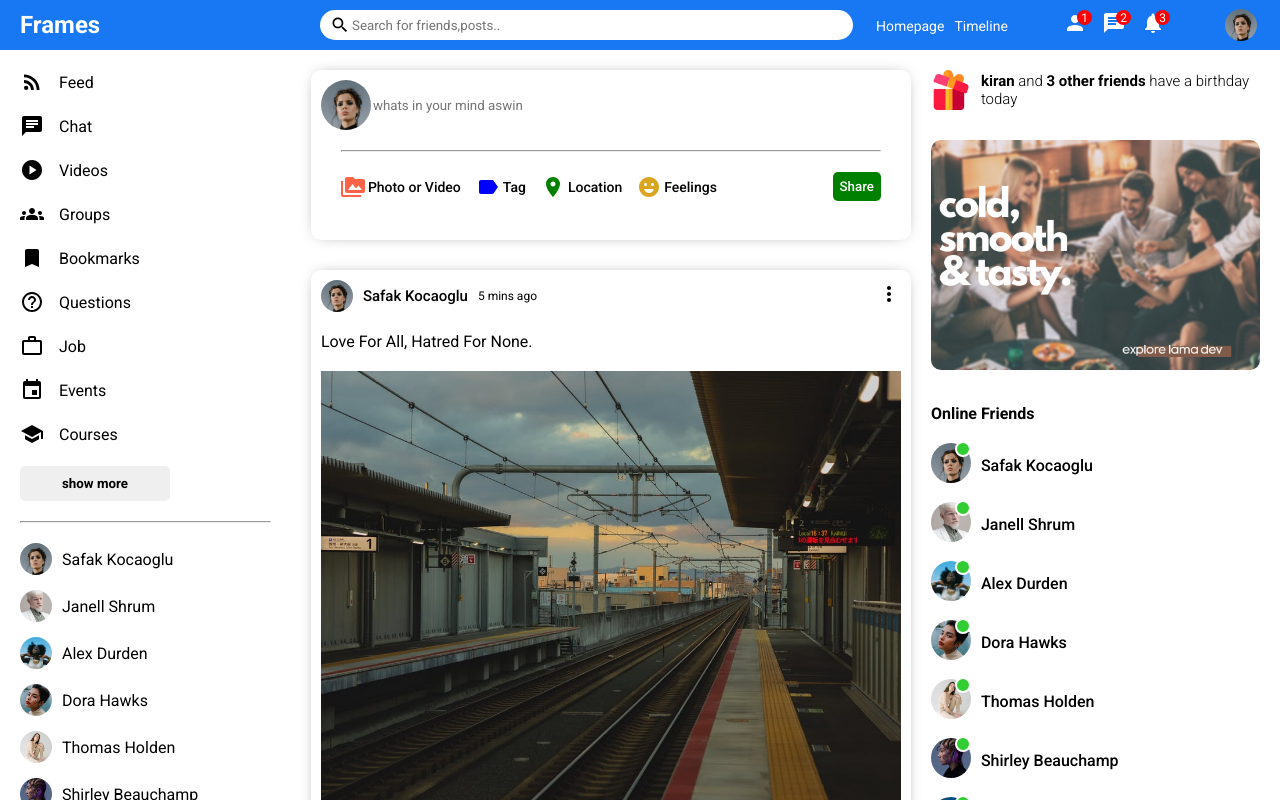
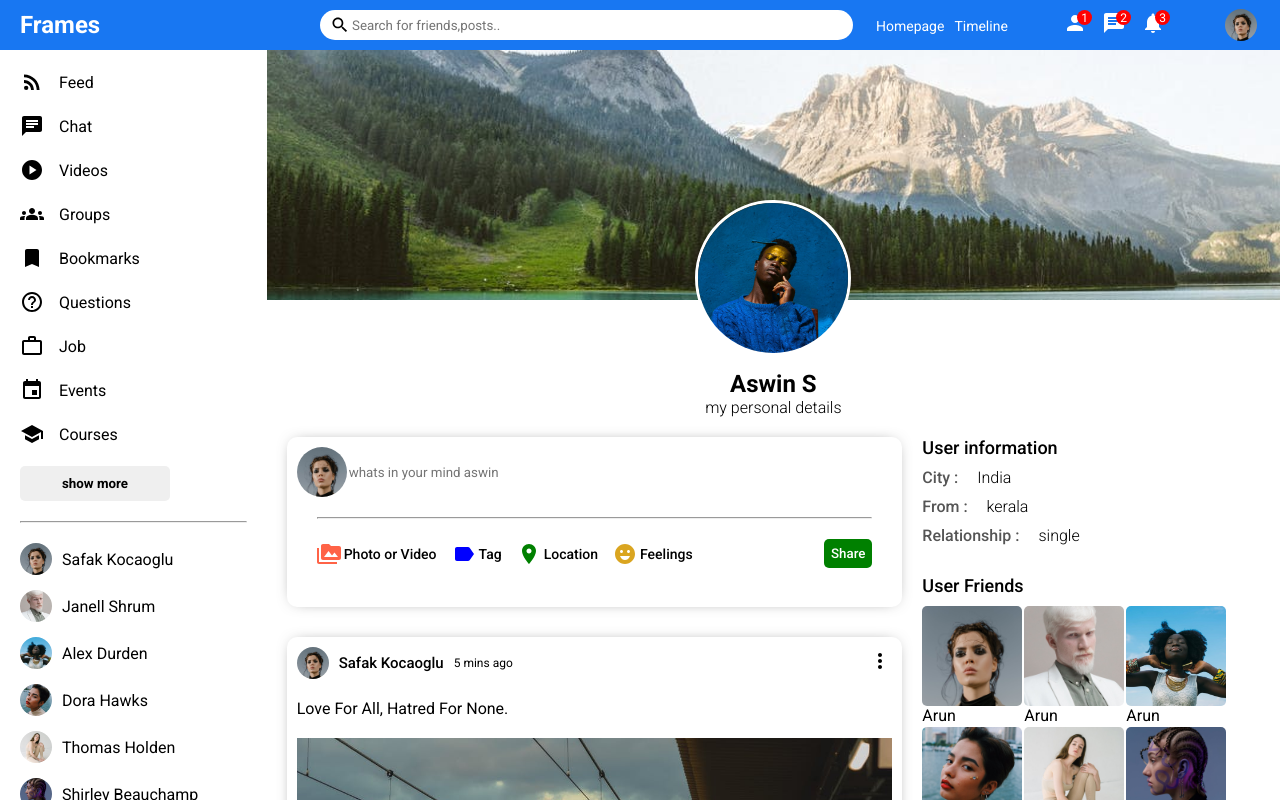
Before and after one commit to ASWIN-PALAYAD/frames, a React (Vite) app in the folder client/: page / in a window 1280 px wide. Shown: the top 800 px of the page. Built offline with nearby package versions, Linux system fonts and the light colour scheme.

Commit message:
profile page design completd

```diff
--- a/client/src/App.jsx
+++ b/client/src/App.jsx
@@ -1,11 +1,13 @@
 import Home from "./pages/home/Home"
+import Profile from "./pages/profile/Profile"
 
 
 function App() {
 
   return (
     <>
-      <Home/>
+      {/* <Home/> */}
+      <Profile/>
     </>
   )
 }
--- a/client/src/components/rightbar/Rightbar.jsx
+++ b/client/src/components/rightbar/Rightbar.jsx
@@ -2,11 +2,12 @@
 import { Users } from '../../dummyData';
 import Online from '../online/Online';
 
-const Rightbar = () => {
-  return (
-    <div className='rightbar'>
-      <div className="rightbarWrapper">
-        <div className="birthdayContainer">
+const Rightbar = ({profile}) => {
+
+  const HomeRightbar = () => {
+    return (
+      <>
+      <div className="birthdayContainer">
           <img className='birthdayImg' src="/assets/gift.png" alt="birthday" />
           <span className="birthdayText">
               <b>kiran</b> and <b>3 other friends</b> have a birthday today
@@ -20,6 +21,63 @@
             ))}
 
         </ul>
+      </>
+    )
+  }
+
+  const ProfileRightbar = () => {
+    return (
+      <>
+        <h4 className='rightbarTitle'>User information</h4>
+        <div className="rightbarInfo">
+          <div className="rightbarInfoItem">
+            <span className="rightbarInfoKey">City : </span>
+            <span className="rightbarInfoValue">India</span>
+          </div>
+          <div className="rightbarInfoItem">
+            <span className="rightbarInfoKey">From : </span>
+            <span className="rightbarInfoValue">kerala</span>
+          </div>
+          <div className="rightbarInfoItem">
+            <span className="rightbarInfoKey">Relationship : </span>
+            <span className="rightbarInfoValue">single</span>
+          </div>
+        </div>
+        <h4 className='rightbarTitle'>User Friends</h4>
+        <div className="rightbarFollowings">
+          <div className="rightbarFollowing">
+            <img src='/assets/person/1.jpeg' alt="" className="rightbarFollowingImg" />
+            <span className="rightbarFollowingName">Arun</span>
+          </div>
+          <div className="rightbarFollowing">
+            <img src='/assets/person/2.jpeg' alt="" className="rightbarFollowingImg" />
+            <span className="rightbarFollowingName">Arun</span>
+          </div>
+          <div className="rightbarFollowing">
+            <img src='/assets/person/3.jpeg' alt="" className="rightbarFollowingImg" />
+            <span className="rightbarFollowingName">Arun</span>
+          </div>
+          <div className="rightbarFollowing">
+            <img src='/assets/person/4.jpeg' alt="" className="rightbarFollowingImg" />
+            <span className="rightbarFollowingName">Arun</span>
+          </div>
+          <div className="rightbarFollowing">
+            <img src='/assets/person/5.jpeg' alt="" className="rightbarFollowingImg" />
+            <span className="rightbarFollowingName">Arun</span>
+          </div>
+          <div className="rightbarFollowing">
+            <img src='/assets/person/6.jpeg' alt="" className="rightbarFollowingImg" />
+            <span className="rightbarFollowingName">Arun</span>
+          </div>
+        </div>
+      </>
+    )
+  }
+
+  return (
+    <div className='rightbar'>
+      <div className="rightbarWrapper">
+        {profile ? <ProfileRightbar/> : <HomeRightbar/>}
       </div>
     </div>
   )
--- a/client/src/components/rightbar/rightbar.css
+++ b/client/src/components/rightbar/rightbar.css
@@ -33,3 +33,39 @@
     margin: 0;
     list-style: none;
 }
+.rightbarTitle{
+    font-size: 18px;
+    font-weight: 500;
+    margin-bottom: 10px;
+}
+.rightbarInfo{
+    margin-bottom: 30px;
+}
+.rightbarInfoItem{
+    margin-bottom: 10px;
+}
+.rightbarInfoKey{
+    font-weight: 500;
+    margin-right: 15px;
+    color: #555;
+}
+.rightbarInfoValue{
+    font-weight: 300;
+}
+.rightbarFollowings{
+    display: flex;
+    flex-wrap: wrap;
+    justify-content: start;
+    gap: 2px;
+}
+.rightbarFollowing{
+    display: flex;
+    flex-direction: column;
+    cursor: pointer;
+}
+.rightbarFollowingImg{
+    width: 100px;
+    height: 100px;
+    border-radius: 5%;
+    object-fit: cover;
+}
--- a/client/src/pages/home/Home.jsx
+++ b/client/src/pages/home/Home.jsx
@@ -11,7 +11,7 @@
       <div className="homeContainer">
         <Sidebar />
         <Feed />
-        <Rightbar />
+        <Rightbar/>
       </div>
     </>
   );
--- /dev/null
+++ b/client/src/pages/profile/Profile.jsx
@@ -0,0 +1,42 @@
+import Feed from "../../components/feed/Feed";
+import Rightbar from "../../components/rightbar/Rightbar";
+import Sidebar from "../../components/sidebar/Sidebar";
+import Topbar from "../../components/topbar/Topbar";
+import "./profile.css";
+
+const Profile = () => {
+  return (
+    <>
+      <Topbar />
+      <div className="profile">
+        <Sidebar />
+        <div className="profileRight">
+          <div className="profileRightTop">
+            <div className="profileCover">
+              <img
+                className="profileCoverImg"
+                src="/assets/post/3.jpeg"
+                alt=""
+              />
+              <img
+                className="profileUserImg"
+                src="/assets/person/7.jpeg"
+                alt=""
+              />
+            </div>
+            <div className="profileInfo">
+              <h4 className="profileInfoName">Aswin S</h4>
+              <span className="profileInfoDesc">my personal details</span>
+            </div>
+          </div>
+          <div className="profileRightBottom">
+            <Feed />
+            <Rightbar profile />
+          </div>
+        </div>
+      </div>
+    </>
+  );
+};
+
+export default Profile;
--- /dev/null
+++ b/client/src/pages/profile/profile.css
@@ -0,0 +1,44 @@
+.profile{
+    display: flex;
+}
+.profileRight{
+    flex: 9.5;
+}
+.profileCover{
+    height: 320px;
+    position: relative;
+}
+.profileCoverImg{
+    width: 100%;
+    height: 250px;
+    object-fit: cover;
+}
+.profileUserImg{
+    width: 150px;
+    height: 150px;
+    border-radius: 50%;
+    object-fit: cover;
+    position: absolute;
+    left: 0;
+    right: 0;
+    margin: auto;
+    top: 150px;
+    border: 3px solid white;
+
+}
+.profileInfo{
+    display: flex;
+    flex-direction: column;
+    align-items: center;
+    justify-content: center;
+}
+.profileInfoName{
+    font-size: 24px;
+}
+.profileInfoDesc{
+    font-weight: 300;
+}
+
+.profileRightBottom{
+    display: flex;
+}
```
